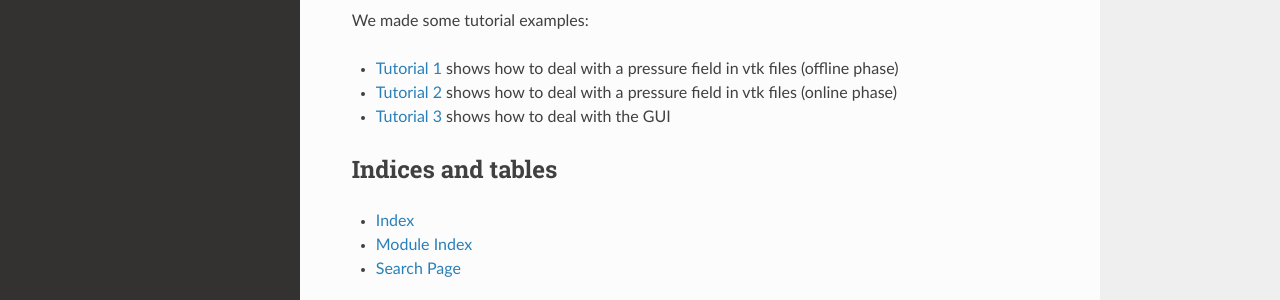
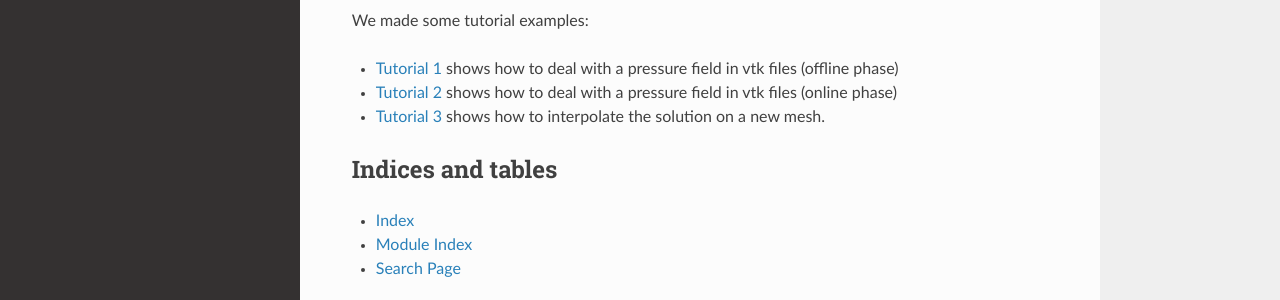
Before and after one commit to mathLab/EZyRB, a Sphinx documentation site: the page built from docs/source/index.rst, in a window 1280 px wide and 900 px high, scrolled down 609 px. Shown: the part 430-730 px from the top of the window. Built offline with Sphinx 7.4.7 and the Read the Docs theme 2.0.0, drawn with Linux system fonts in a browser that asks for light colours; formulas are drawn with MathJax 3.

```diff
--- a/docs/source/index.rst
+++ b/docs/source/index.rst
@@ -34,7 +34,7 @@
 
 - `Tutorial 1 <tutorial1.html>`_ shows how to deal with a pressure field in vtk files (offline phase)
 - `Tutorial 2 <tutorial2.html>`_ shows how to deal with a pressure field in vtk files (online phase)
-- `Tutorial 3 <tutorial3.html>`_ shows how to deal with the GUI
+- `Tutorial 3 <tutorial3.html>`_ shows how to interpolate the solution on a new mesh.
 
 
 Indices and tables
```
